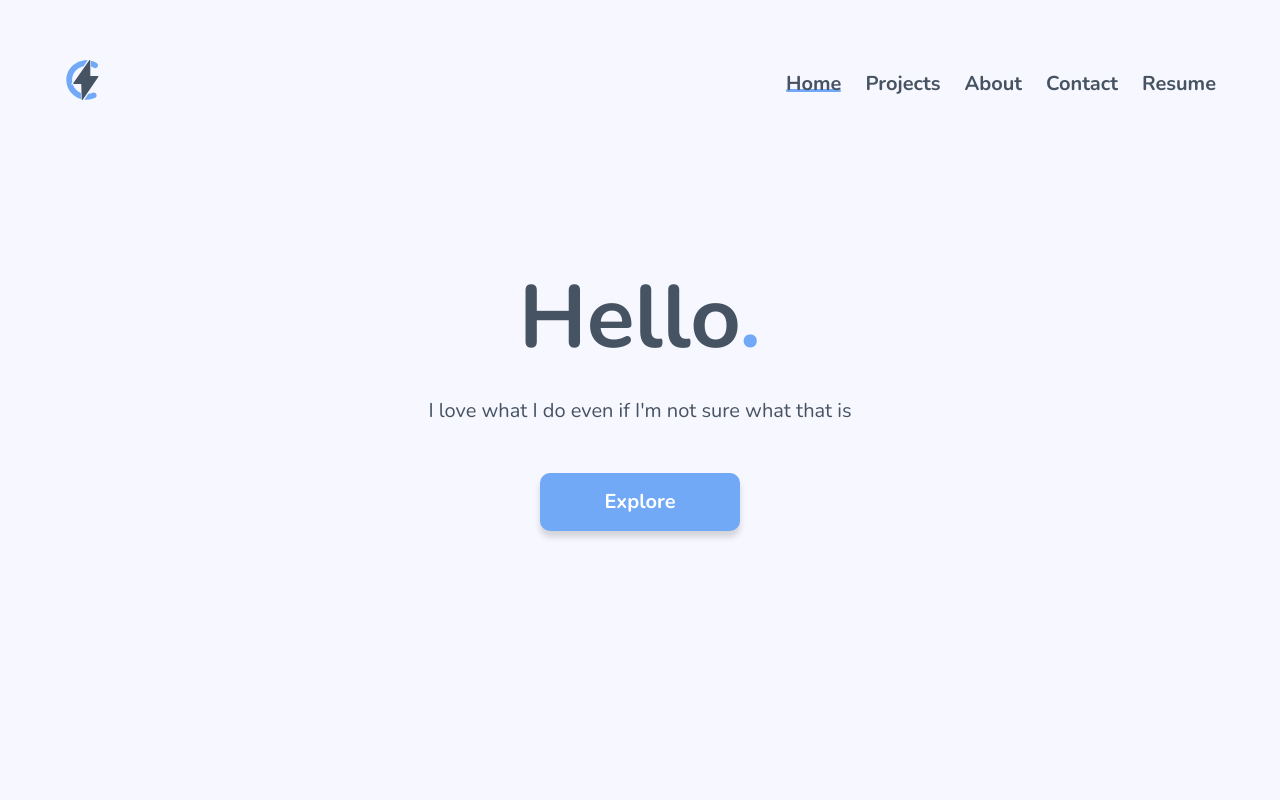
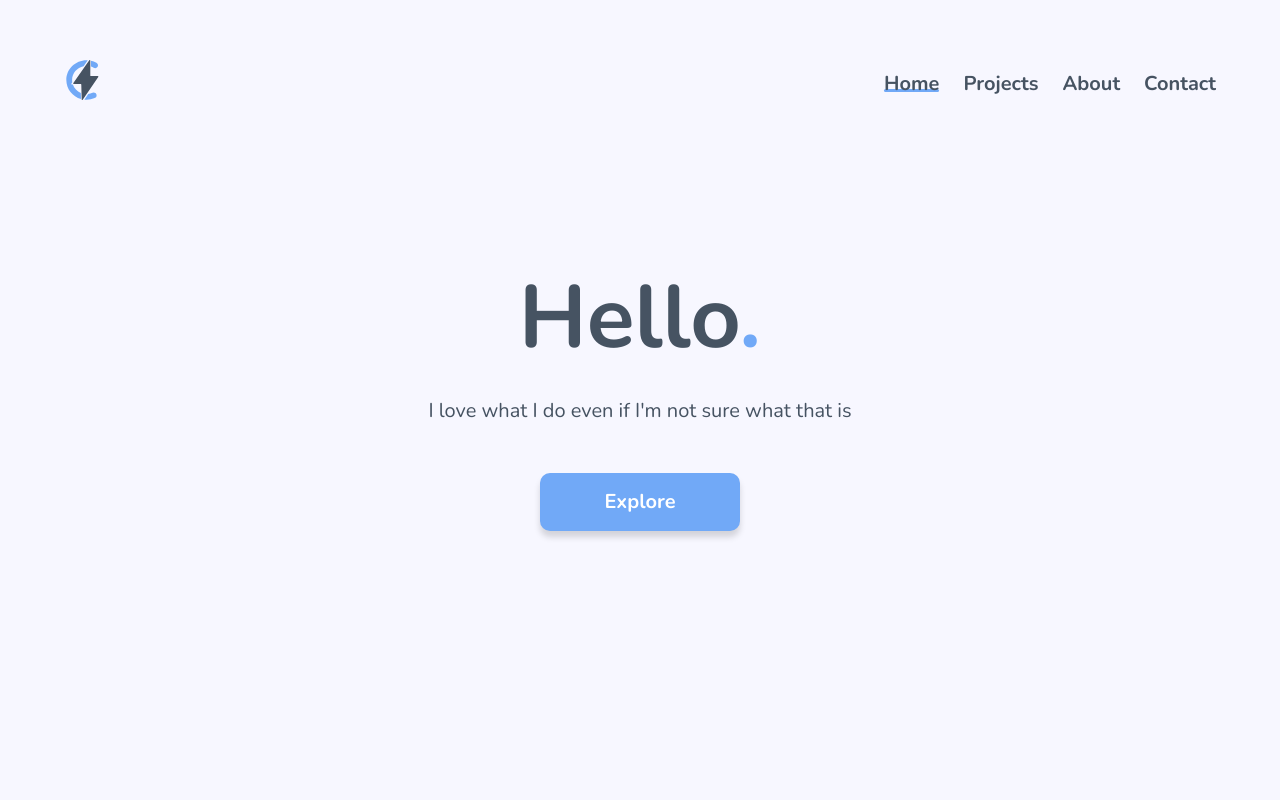
Before and after one commit to Atomator/portfolio, a Vue app: page / in a window 1280 px wide. Shown: the top 800 px of the page. Built offline with nearby package versions, Linux system fonts and the light colour scheme.

Commit message:
Removed resume option for now

```diff
--- a/src/components/Navbar.vue
+++ b/src/components/Navbar.vue
@@ -41,7 +41,7 @@ export default {
         'Projects': '/projects',
         'About': '/about',
         'Contact': '/contact',
-        'Resume': '/resume'
+        // 'Resume': '/resume'
       }
     }
   },
```
